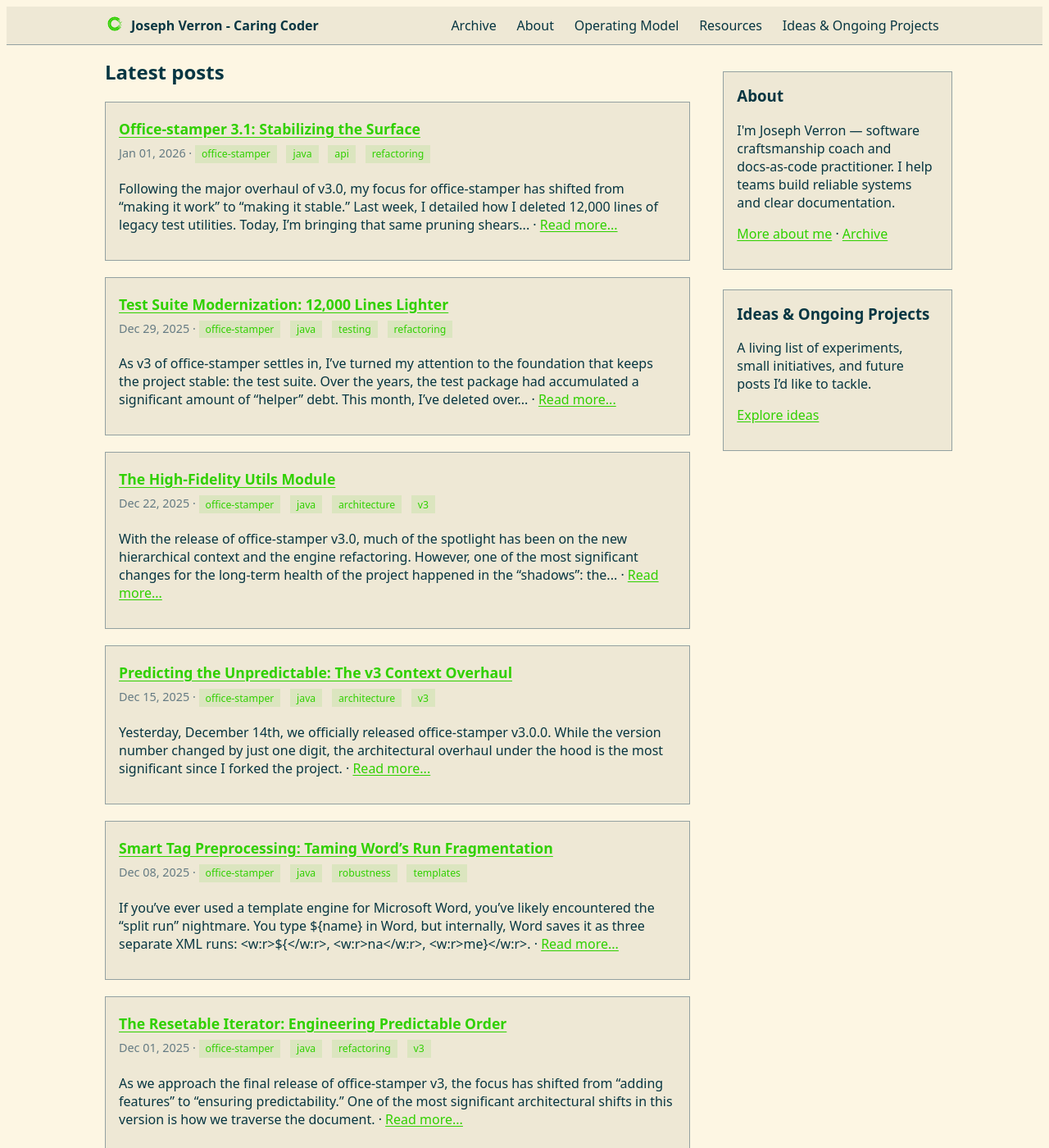
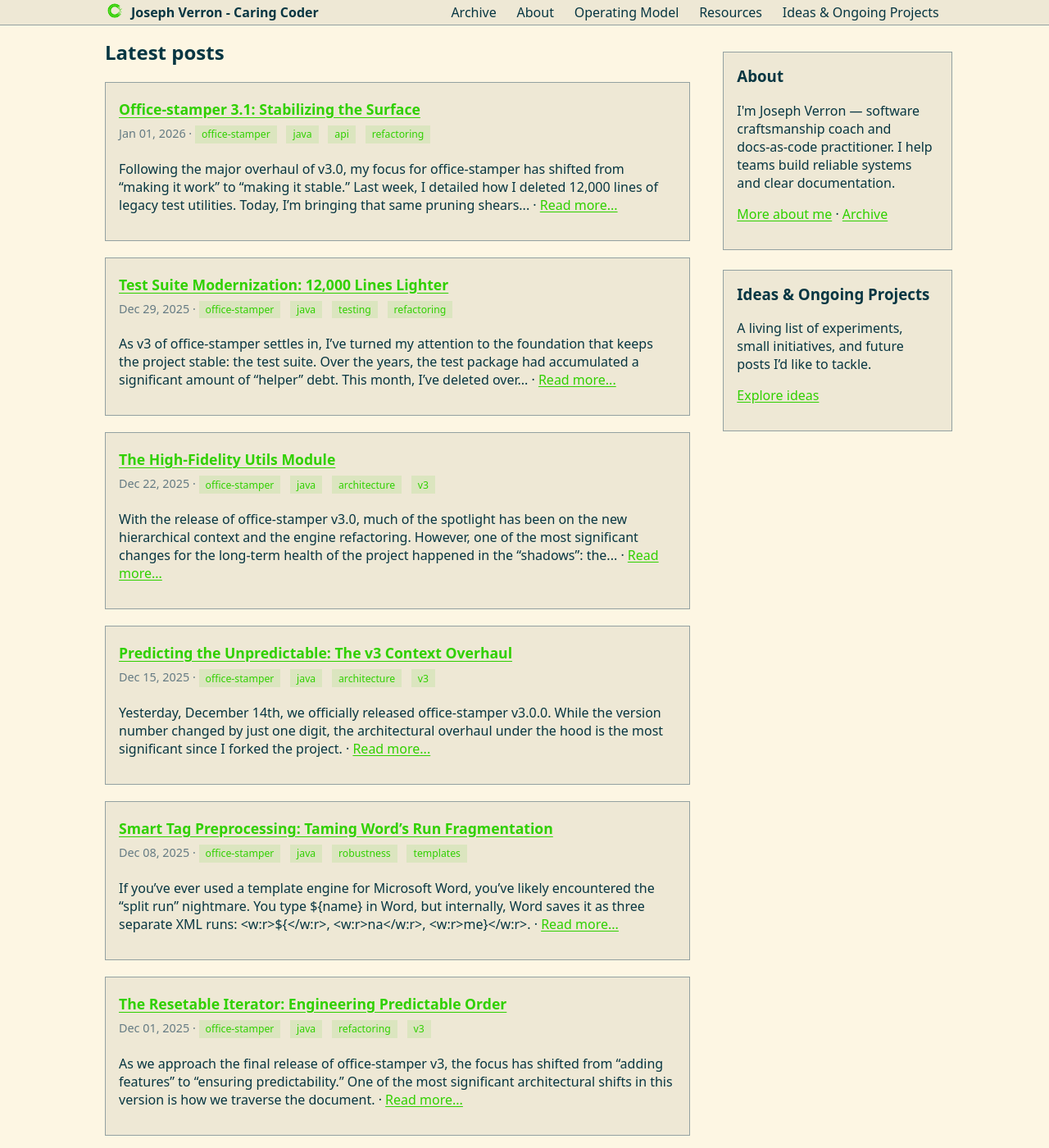
Before and after one commit to verronpro/blog, a Jekyll site: the page built from index.md, in a window 1280 px wide and 1400 px high. Shown: the whole window at 82% size. Built offline with Jekyll 4.4.1, drawn with Linux system fonts in a browser that asks for light colours.

Commit message:
style(css): adjust padding and margin for content and header elements
- Set `margin: 0` for `.content-container` to improve spacing consistency.
- Updated `.site-header` padding to `0` for a cleaner layout.

```diff
--- a/assets/css/custom.css
+++ b/assets/css/custom.css
@@ -73,6 +73,7 @@
     background: var(--cc-bg);
     color: var(--cc-text);
     max-width: 100%;
+    margin: 0;
 }
 
 h1, h2, h3, h4 {
@@ -233,7 +234,7 @@
     align-items: center;
     justify-content: space-between;
     gap: .75rem;
-    padding: .5rem 1rem;
+    padding: 0;
 }
 .site-header__brand {
     display: flex;
```
